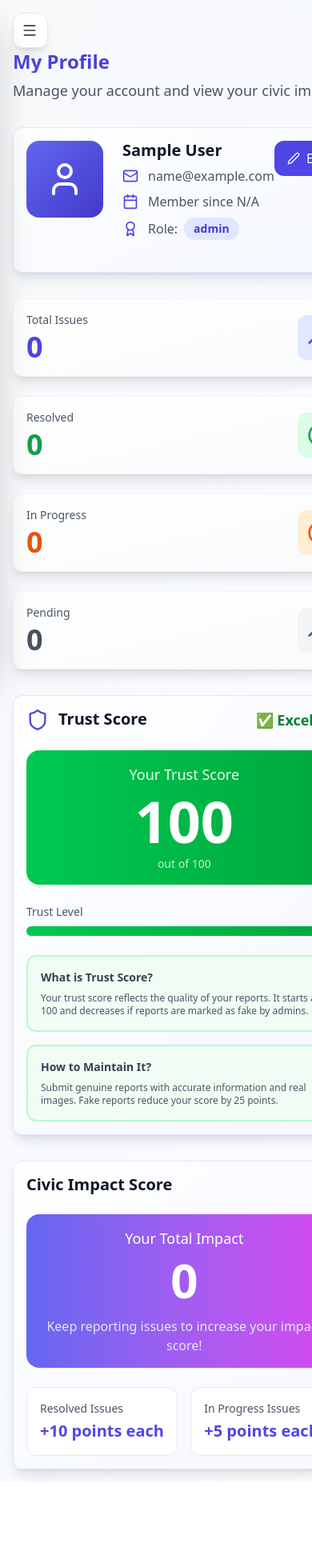
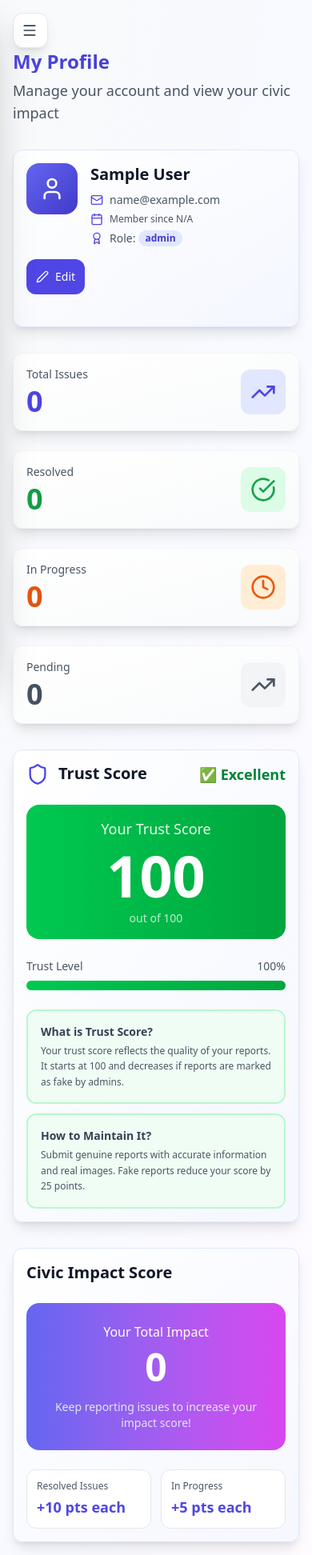
Before and after one commit to sahilkhan09k/CivicPluss, a React (Vite) app in the folder client/: page /profile in a window 390 px wide. Shown: the whole page at 80% size. Before the commit the page ends 1853 px from the top, so only its background shows below. Built offline with nearby package versions, Linux system fonts and the light colour scheme; no server answers; sample sign-in values are in the browser's storage.

Commit message:
Made the profile and dashboard of the user responsive for the web app

```diff
--- a/client/src/pages/user/Dashboard.jsx
+++ b/client/src/pages/user/Dashboard.jsx
@@ -142,13 +142,13 @@ const Dashboard = () => {
                 )}
 
                 {/* Stats Widgets */}
-                <div className="grid grid-cols-1 md:grid-cols-2 lg:grid-cols-4 gap-6 mb-8">
+                <div className="grid grid-cols-2 lg:grid-cols-4 gap-3 md:gap-6 mb-8">
                     {/* Trust Score Widget */}
-                    <Link to="/profile" className="stat-card hover:shadow-xl transition-shadow cursor-pointer">
+                    <Link to="/profile" className="stat-card hover:shadow-xl transition-shadow cursor-pointer col-span-1">
                         <div className="flex items-center justify-between">
                             <div>
-                                <p className="text-gray-600 text-sm mb-1 font-medium">Trust Score</p>
-                                <p className={`text-4xl font-bold bg-gradient-to-r ${(user?.trustScore ?? 100) >= 75 ? 'from-green-600 to-green-700' :
+                                <p className="text-gray-600 text-xs md:text-sm mb-1 font-medium">Trust Score</p>
+                                <p className={`text-3xl md:text-4xl font-bold bg-gradient-to-r ${(user?.trustScore ?? 100) >= 75 ? 'from-green-600 to-green-700' :
                                         (user?.trustScore ?? 100) >= 50 ? 'from-yellow-600 to-yellow-700' :
                                             (user?.trustScore ?? 100) >= 25 ? 'from-orange-600 to-orange-700' :
                                                 'from-red-600 to-red-700'
@@ -156,12 +156,12 @@ const Dashboard = () => {
                                     {user?.trustScore ?? 100}
                                 </p>
                             </div>
-                            <div className={`p-3 rounded-xl ${(user?.trustScore ?? 100) >= 75 ? 'bg-green-100' :
+                            <div className={`p-2 md:p-3 rounded-xl ${(user?.trustScore ?? 100) >= 75 ? 'bg-green-100' :
                                     (user?.trustScore ?? 100) >= 50 ? 'bg-yellow-100' :
                                         (user?.trustScore ?? 100) >= 25 ? 'bg-orange-100' :
                                             'bg-red-100'
                                 }`}>
-                                <Shield className={`h-8 w-8 ${(user?.trustScore ?? 100) >= 75 ? 'text-green-600' :
+                                <Shield className={`h-6 w-6 md:h-8 md:w-8 ${(user?.trustScore ?? 100) >= 75 ? 'text-green-600' :
                                         (user?.trustScore ?? 100) >= 50 ? 'text-yellow-600' :
                                             (user?.trustScore ?? 100) >= 25 ? 'text-orange-600' :
                                                 'text-red-600'
@@ -169,8 +169,8 @@ const Dashboard = () => {
                             </div>
                         </div>
                         {(user?.trustScore ?? 100) < 100 && (
-                            <div className="mt-3 text-xs text-yellow-700 bg-yellow-50 px-2 py-1 rounded">
-                                ⚠️ Click to view details
+                            <div className="mt-2 text-xs text-yellow-700 bg-yellow-50 px-2 py-1 rounded">
+                                ⚠️ View details
                             </div>
                         )}
                     </Link>
@@ -178,13 +178,13 @@ const Dashboard = () => {
                     <div className="stat-card">
                         <div className="flex items-center justify-between">
                             <div>
-                                <p className="text-gray-600 text-sm mb-1 font-medium">Issues Reported</p>
-                                <p className="text-4xl font-bold bg-gradient-to-r from-primary-600 to-primary-700 bg-clip-text text-transparent">
+                                <p className="text-gray-600 text-xs md:text-sm mb-1 font-medium">Reported</p>
+                                <p className="text-3xl md:text-4xl font-bold bg-gradient-to-r from-primary-600 to-primary-700 bg-clip-text text-transparent">
                                     {stats.reported}
                                 </p>
                             </div>
-                            <div className="bg-primary-100 p-3 rounded-xl">
-                                <AlertCircle className="h-8 w-8 text-primary-600" />
+                            <div className="bg-primary-100 p-2 md:p-3 rounded-xl">
+                                <AlertCircle className="h-6 w-6 md:h-8 md:w-8 text-primary-600" />
                             </div>
                         </div>
                     </div>
@@ -192,13 +192,13 @@ const Dashboard = () => {
                     <div className="stat-card">
                         <div className="flex items-center justify-between">
                             <div>
-                                <p className="text-gray-600 text-sm mb-1 font-medium">Resolved</p>
-                                <p className="text-4xl font-bold bg-gradient-to-r from-success-600 to-success-700 bg-clip-text text-transparent">
+                                <p className="text-gray-600 text-xs md:text-sm mb-1 font-medium">Resolved</p>
+                                <p className="text-3xl md:text-4xl font-bold bg-gradient-to-r from-success-600 to-success-700 bg-clip-text text-transparent">
                                     {stats.resolved}
                                 </p>
                             </div>
-                            <div className="bg-success-100 p-3 rounded-xl">
-                                <CheckCircle className="h-8 w-8 text-success-600" />
+                            <div className="bg-success-100 p-2 md:p-3 rounded-xl">
+                                <CheckCircle className="h-6 w-6 md:h-8 md:w-8 text-success-600" />
                             </div>
                         </div>
                     </div>
@@ -206,27 +206,13 @@ const Dashboard = () => {
                     <div className="stat-card">
                         <div className="flex items-center justify-between">
                             <div>
-                                <p className="text-gray-600 text-sm mb-1 font-medium">In Progress</p>
-                                <p className="text-4xl font-bold bg-gradient-to-r from-warning-600 to-warning-700 bg-clip-text text-transparent">
+                                <p className="text-gray-600 text-xs md:text-sm mb-1 font-medium">In Progress</p>
+                                <p className="text-3xl md:text-4xl font-bold bg-gradient-to-r from-warning-600 to-warning-700 bg-clip-text text-transparent">
                                     {stats.inProgress}
                                 </p>
                             </div>
-                            <div className="bg-warning-100 p-3 rounded-xl">
-                                <Clock className="h-8 w-8 text-warning-600" />
-                            </div>
-                        </div>
-                    </div>
-
-                    <div className="stat-card">
-                        <div className="flex items-center justify-between">
-                            <div>
-                                <p className="text-gray-600 text-sm mb-1 font-medium">Pending</p>
-                                <p className="text-4xl font-bold bg-gradient-to-r from-gray-600 to-gray-700 bg-clip-text text-transparent">
-                                    {stats.pending}
-                                </p>
-                            </div>
-                            <div className="bg-gray-100 p-3 rounded-xl">
-                                <TrendingUp className="h-8 w-8 text-gray-600" />
+                            <div className="bg-warning-100 p-2 md:p-3 rounded-xl">
+                                <Clock className="h-6 w-6 md:h-8 md:w-8 text-warning-600" />
                             </div>
                         </div>
                     </div>
@@ -258,28 +244,24 @@ const Dashboard = () => {
                                     className="block bg-white p-4 rounded-xl border border-gray-200 hover:shadow-md transition-all duration-200 cursor-pointer hover:border-primary-300"
                                 >
                                     <div className="flex items-start justify-between">
-                                        <div className="flex-1">
-                                            <h3 className="font-semibold text-gray-900 mb-2">{issue.title}</h3>
+                                        <div className="flex-1 min-w-0">
+                                            <h3 className="font-semibold text-gray-900 mb-2 truncate">{issue.title}</h3>
                                             <p className="text-sm text-gray-600 mb-3 line-clamp-2">{issue.description}</p>
-                                            <div className="flex items-center space-x-4 text-sm">
-                                                <span className={`px-3 py-1 rounded-full font-medium ${getStatusColor(issue.status)}`}>
+                                            <div className="flex flex-wrap items-center gap-2 text-sm">
+                                                <span className={`px-2 py-1 rounded-full font-medium text-xs ${getStatusColor(issue.status)}`}>
                                                     {issue.status}
                                                 </span>
-                                                <span className={`px-3 py-1 rounded-full font-medium ${getPriorityColor(issue.priority)}`}>
-                                                    {issue.priority} Priority
+                                                <span className={`px-2 py-1 rounded-full font-medium text-xs ${getPriorityColor(issue.priority)}`}>
+                                                    {issue.priority}
                                                 </span>
                                                 {getChallengeStatusBadge(issue)}
-                                                <span className="text-gray-500 flex items-center">
-                                                    <MapPin className="h-4 w-4 mr-1" />
-                                                    {issue.location?.lat?.toFixed(4)}, {issue.location?.lng?.toFixed(4)}
-                                                </span>
                                             </div>
                                         </div>
                                         {issue.imageUrl && (
                                             <img
                                                 src={issue.imageUrl}
                                                 alt={issue.title}
-                                                className="w-24 h-24 object-cover rounded-lg ml-4"
+                                                className="w-16 h-16 md:w-24 md:h-24 object-cover rounded-lg ml-3 flex-shrink-0"
                                             />
                                         )}
                                     </div>
--- a/client/src/pages/user/Profile.jsx
+++ b/client/src/pages/user/Profile.jsx
@@ -121,35 +121,37 @@ const Profile = () => {
 
                     {/* Profile Card */}
                     <div className="card-gradient mb-8">
-                        <div className="flex items-start justify-between mb-6">
-                            <div className="flex items-start space-x-6 flex-1">
-                                <div className="bg-gradient-to-br from-primary-500 to-primary-700 w-24 h-24 rounded-2xl flex items-center justify-center flex-shrink-0">
-                                    <User className="h-12 w-12 text-white" />
+                        <div className="flex flex-col sm:flex-row sm:items-start sm:justify-between gap-4 mb-6">
+                            <div className="flex items-start space-x-4 flex-1 min-w-0">
+                                <div className="bg-gradient-to-br from-primary-500 to-primary-700 w-16 h-16 md:w-24 md:h-24 rounded-2xl flex items-center justify-center flex-shrink-0">
+                                    <User className="h-8 w-8 md:h-12 md:w-12 text-white" />
                                 </div>
-                                <div className="flex-1">
+                                <div className="flex-1 min-w-0">
                                     {!editing ? (
                                         <>
-                                            <h2 className="text-3xl font-bold text-gray-900 mb-2">{user?.name}</h2>
-                                            <div className="space-y-2 text-gray-600">
-                                                <div className="flex items-center">
-                                                    <Mail className="h-5 w-5 mr-3 text-primary-600" />
-                                                    {user?.email}
+                                            <h2 className="text-xl md:text-3xl font-bold text-gray-900 mb-2 truncate">{user?.name}</h2>
+                                            <div className="space-y-1.5 text-gray-600 text-sm">
+                                                <div className="flex items-center min-w-0">
+                                                    <Mail className="h-4 w-4 mr-2 text-primary-600 flex-shrink-0" />
+                                                    <span className="truncate">{user?.email}</span>
                                                 </div>
                                                 {user?.city && (
-                                                    <div className="flex items-center">
-                                                        <Award className="h-5 w-5 mr-3 text-primary-600" />
-                                                        City: <span className="ml-2 px-3 py-1 bg-primary-100 text-primary-700 rounded-full text-sm font-semibold">
+                                                    <div className="flex items-center flex-wrap gap-1">
+                                                        <Award className="h-4 w-4 mr-1 text-primary-600 flex-shrink-0" />
+                                                        <span>City:</span>
+                                                        <span className="px-2 py-0.5 bg-primary-100 text-primary-700 rounded-full text-xs font-semibold">
                                                             {user.city}
                                                         </span>
                                                     </div>
                                                 )}
                                                 <div className="flex items-center">
-                                                    <Calendar className="h-5 w-5 mr-3 text-primary-600" />
-                                                    Member since {user?.createdAt ? formatDate(user.createdAt) : 'N/A'}
+                                                    <Calendar className="h-4 w-4 mr-2 text-primary-600 flex-shrink-0" />
+                                                    <span className="text-xs">Member since {user?.createdAt ? formatDate(user.createdAt) : 'N/A'}</span>
                                                 </div>
-                                                <div className="flex items-center">
-                                                    <Award className="h-5 w-5 mr-3 text-primary-600" />
-                                                    Role: <span className="ml-2 px-3 py-1 bg-primary-100 text-primary-700 rounded-full text-sm font-semibold">
+                                                <div className="flex items-center flex-wrap gap-1">
+                                                    <Award className="h-4 w-4 mr-1 text-primary-600 flex-shrink-0" />
+                                                    <span>Role:</span>
+                                                    <span className="px-2 py-0.5 bg-primary-100 text-primary-700 rounded-full text-xs font-semibold">
                                                         {user?.role || 'User'}
                                                     </span>
                                                 </div>
@@ -179,11 +181,11 @@ const Profile = () => {
                                     )}
                                 </div>
                             </div>
-                            <div className="flex space-x-2">
+                            <div className="flex space-x-2 flex-shrink-0">
                                 {!editing ? (
                                     <button
                                         onClick={handleEditToggle}
-                                        className="flex items-center space-x-2 px-4 py-2 bg-primary-600 text-white rounded-xl hover:bg-primary-700 transition-colors"
+                                        className="flex items-center space-x-2 px-3 py-2 bg-primary-600 text-white rounded-xl hover:bg-primary-700 transition-colors text-sm"
                                     >
                                         <Edit2 className="h-4 w-4" />
                                         <span>Edit</span>
@@ -193,7 +195,7 @@ const Profile = () => {
                                         <button
                                             onClick={handleUpdateProfile}
                                             disabled={updating}
-                                            className="flex items-center space-x-2 px-4 py-2 bg-success-600 text-white rounded-xl hover:bg-success-700 transition-colors disabled:opacity-50"
+                                            className="flex items-center space-x-2 px-3 py-2 bg-success-600 text-white rounded-xl hover:bg-success-700 transition-colors disabled:opacity-50 text-sm"
                                         >
                                             <Save className="h-4 w-4" />
                                             <span>{updating ? 'Saving...' : 'Save'}</span>
@@ -201,7 +203,7 @@ const Profile = () => {
                                         <button
                                             onClick={handleEditToggle}
                                             disabled={updating}
-                                            className="flex items-center space-x-2 px-4 py-2 bg-gray-600 text-white rounded-xl hover:bg-gray-700 transition-colors disabled:opacity-50"
+                                            className="flex items-center space-x-2 px-3 py-2 bg-gray-600 text-white rounded-xl hover:bg-gray-700 transition-colors disabled:opacity-50 text-sm"
                                         >
                                             <X className="h-4 w-4" />
                                             <span>Cancel</span>
@@ -309,14 +311,14 @@ const Profile = () => {
                         </div>
 
                         {/* Trust Score Info */}
-                        <div className="grid grid-cols-1 md:grid-cols-2 gap-4">
+                        <div className="grid grid-cols-1 gap-3">
                             <div className={`p-4 rounded-xl border-2 ${trustScore === 100 ? 'bg-green-50 border-green-200' :
                                     trustScore >= 75 ? 'bg-yellow-50 border-yellow-200' :
                                         trustScore >= 50 ? 'bg-orange-50 border-orange-200' :
                                             'bg-red-50 border-red-200'
                                 }`}>
-                                <p className="text-sm font-semibold text-gray-700 mb-2">What is Trust Score?</p>
-                                <p className="text-xs text-gray-600">
+                                <p className="text-sm font-semibold text-gray-700 mb-1">What is Trust Score?</p>
+                                <p className="text-xs text-gray-600 leading-relaxed">
                                     Your trust score reflects the quality of your reports. It starts at 100 and decreases if reports are marked as fake by admins.
                                 </p>
                             </div>
@@ -326,8 +328,8 @@ const Profile = () => {
                                         trustScore >= 50 ? 'bg-orange-50 border-orange-200' :
                                             'bg-red-50 border-red-200'
                                 }`}>
-                                <p className="text-sm font-semibold text-gray-700 mb-2">How to Maintain It?</p>
-                                <p className="text-xs text-gray-600">
+                                <p className="text-sm font-semibold text-gray-700 mb-1">How to Maintain It?</p>
+                                <p className="text-xs text-gray-600 leading-relaxed">
                                     Submit genuine reports with accurate information and real images. Fake reports reduce your score by 25 points.
                                 </p>
                             </div>
@@ -376,22 +378,22 @@ const Profile = () => {
 
                     {/* Impact Score */}
                     <div className="card-gradient">
-                        <h2 className="text-2xl font-bold text-gray-900 mb-6">Civic Impact Score</h2>
-                        <div className="bg-gradient-to-r from-primary-500 to-accent-500 p-4 md:p-8 rounded-2xl text-white text-center">
-                            <p className="text-lg mb-2">Your Total Impact</p>
-                            <p className="text-6xl font-bold mb-4">{impactScore}</p>
-                            <p className="text-primary-100">
+                        <h2 className="text-xl md:text-2xl font-bold text-gray-900 mb-6">Civic Impact Score</h2>
+                        <div className="bg-gradient-to-r from-primary-500 to-accent-500 p-6 md:p-8 rounded-2xl text-white text-center">
+                            <p className="text-base md:text-lg mb-2">Your Total Impact</p>
+                            <p className="text-5xl md:text-6xl font-bold mb-4">{impactScore}</p>
+                            <p className="text-primary-100 text-sm md:text-base">
                                 Keep reporting issues to increase your impact score!
                             </p>
                         </div>
-                        <div className="mt-6 grid grid-cols-2 gap-4 text-sm">
-                            <div className="bg-white p-4 rounded-xl border border-gray-200">
-                                <p className="text-gray-600 mb-1">Resolved Issues</p>
-                                <p className="text-xl font-bold text-primary-600">+10 points each</p>
+                        <div className="mt-6 grid grid-cols-2 gap-3 text-sm">
+                            <div className="bg-white p-3 md:p-4 rounded-xl border border-gray-200">
+                                <p className="text-gray-600 mb-1 text-xs md:text-sm">Resolved Issues</p>
+                                <p className="text-lg md:text-xl font-bold text-primary-600">+10 pts each</p>
                             </div>
-                            <div className="bg-white p-4 rounded-xl border border-gray-200">
-                                <p className="text-gray-600 mb-1">In Progress Issues</p>
-                                <p className="text-xl font-bold text-primary-600">+5 points each</p>
+                            <div className="bg-white p-3 md:p-4 rounded-xl border border-gray-200">
+                                <p className="text-gray-600 mb-1 text-xs md:text-sm">In Progress</p>
+                                <p className="text-lg md:text-xl font-bold text-primary-600">+5 pts each</p>
                             </div>
                         </div>
                     </div>
--- a/client/src/pages/user/VerifyIssues.jsx
+++ b/client/src/pages/user/VerifyIssues.jsx
@@ -153,7 +153,7 @@ const VerifyIssues = () => {
                     </div>
 
                     {/* Sort Controls */}
-                    <div className="mb-6 flex items-center gap-3">
+                    <div className="mb-6 flex flex-wrap items-center gap-2">
                         <span className="text-sm font-semibold text-gray-600">Sort by:</span>
                         {[
                             { key: 'priority', label: '🎯 Priority' },
@@ -163,7 +163,7 @@ const VerifyIssues = () => {
                             <button
                                 key={key}
                                 onClick={() => setSortBy(key)}
-                                className={`px-4 py-2 rounded-xl text-sm font-semibold transition-all duration-200 ${
+                                className={`px-3 py-2 rounded-xl text-sm font-semibold transition-all duration-200 ${
                                     sortBy === key
                                         ? 'bg-primary-600 text-white shadow-lg'
                                         : 'bg-white text-gray-600 border border-gray-200 hover:border-primary-300'
@@ -172,7 +172,7 @@ const VerifyIssues = () => {
                                 {label}
                             </button>
                         ))}
-                        <span className="ml-auto text-sm text-gray-500 font-medium">
+                        <span className="text-sm text-gray-500 font-medium ml-auto">
                             {sortedIssues.length} issues
                         </span>
                     </div>
```
